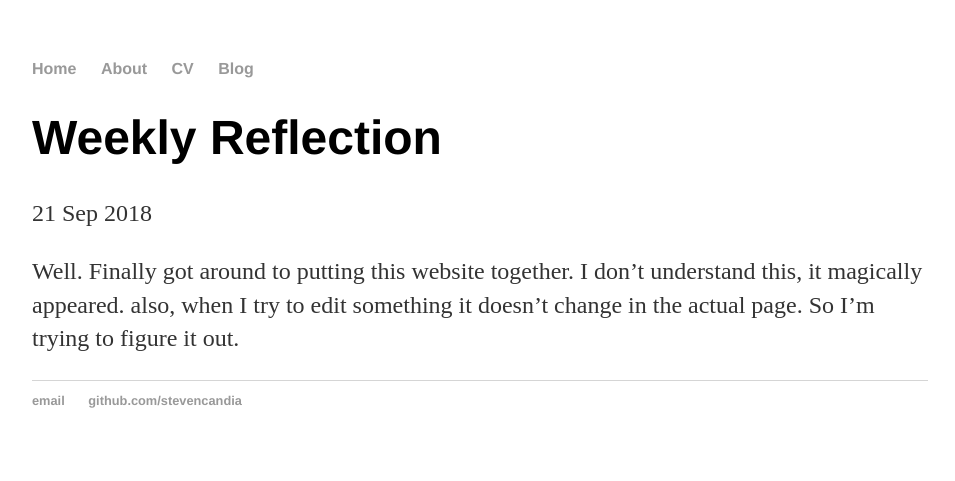
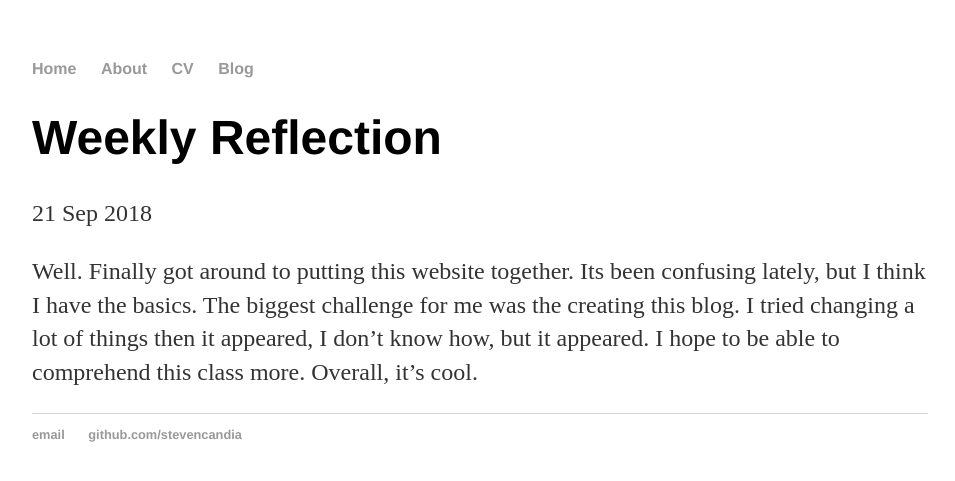
Before and after one commit to stevenc2620/stevenc2620.github.io, a Jekyll site: the page built from _posts/2018-21-09-Weekly-Reflection-01.md, in a window 1280 px wide. Shown: the top 481 px of the page, without its empty margins (160-1115 px from the left). Built offline with Jekyll 4.4.1, drawn with Linux system fonts in a browser that asks for light colours.

Commit message:
Update 2018-21-09-Weekly-Reflection-01.md

```diff
--- a/_posts/2018-21-09-Weekly-Reflection-01.md
+++ b/_posts/2018-21-09-Weekly-Reflection-01.md
@@ -4,4 +4,4 @@ title: "Weekly Reflection"
 date: 2018-09-21
 ---
 
-Well. Finally got around to putting this website together. I don't understand this, it magically appeared. also, when I try to edit something it doesn't change in the actual page. So I'm trying to figure it out.
+Well. Finally got around to putting this website together. Its been confusing lately, but I think I have the basics. The biggest challenge for me was the creating this blog. I tried changing a lot of things then it appeared, I don't know how, but it appeared. I hope to be able to comprehend this class more. Overall, it's cool.
```
